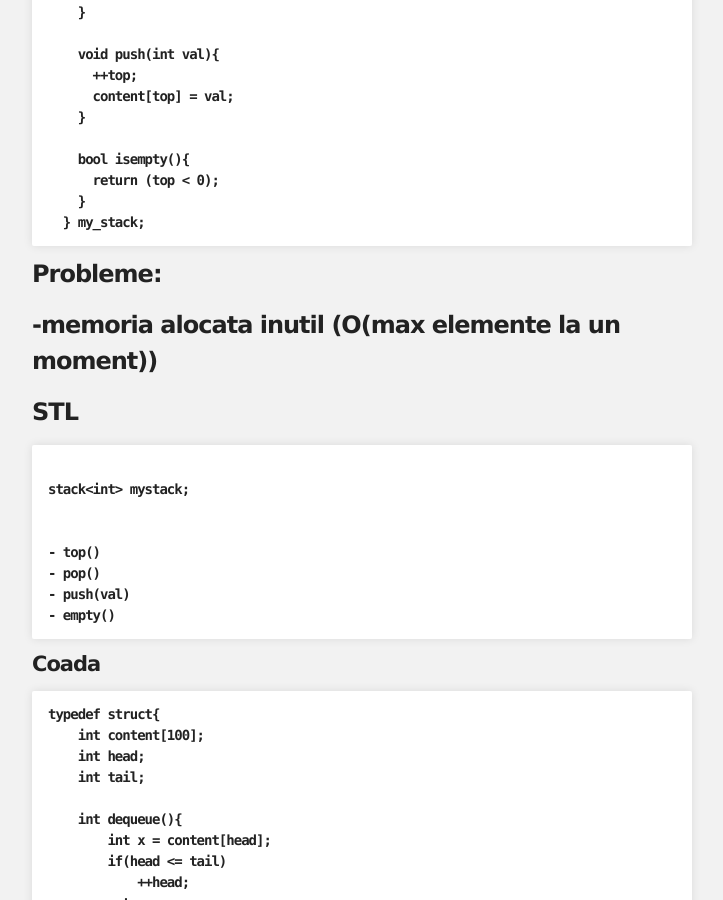
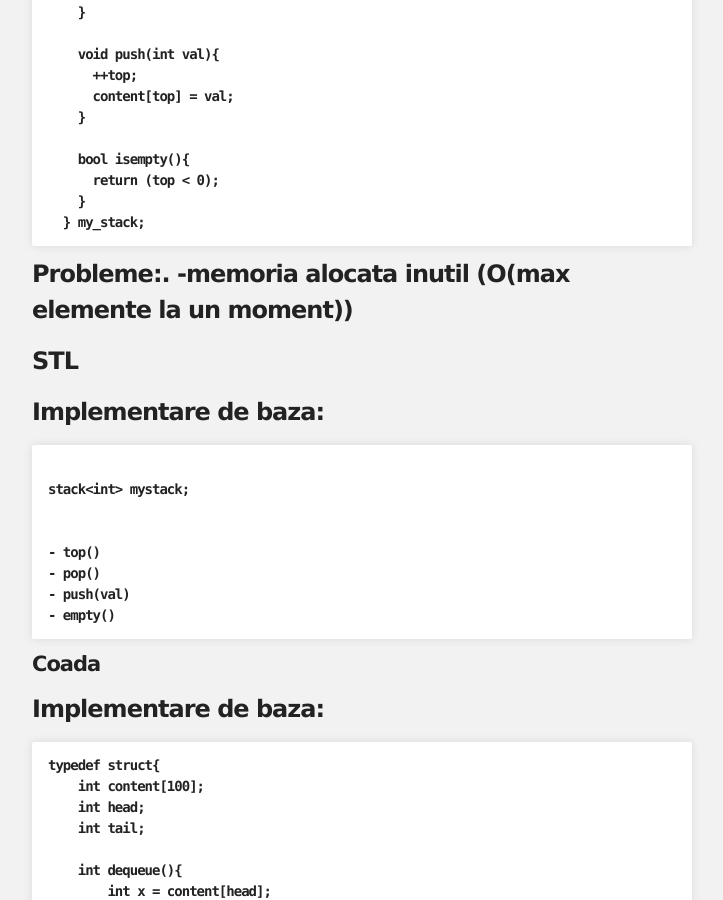
Before and after one commit to IuliaDuta/ASD, a Jekyll site: the page built from Seminarii/Seminar1.md, in a window 1280 px wide and 900 px high, scrolled down 1101 px. Shown: the whole window, without its empty margins (288-1011 px from the left). Built offline with Jekyll 4.4.1, drawn with Linux system fonts in a browser that asks for light colours.

Commit message:
Update Seminar1.md

````diff
--- a/Seminarii/Seminar1.md
+++ b/Seminarii/Seminar1.md
@@ -47,12 +47,11 @@
   } my_stack;
 ```
 
-**Probleme:**
-
-
-  -memoria alocata inutil (O(max elemente la un moment))
+**Probleme:**. -memoria alocata inutil (O(max elemente la un moment))
 
 **STL**
+
+Implementare de baza:
 
 ``` C++
 
@@ -65,9 +64,9 @@
 - empty()
 ```
 
-
 #### Coada
 
+Implementare de baza:
 
 ``` C++
 typedef struct{
@@ -96,9 +95,11 @@
 
 **Problema:**
 
+
 -memorie muulta (O(nr_elemente_total))
 
 **Solutie:**
+
 
 -solutie: coada circulara / stl
 
@@ -136,9 +137,6 @@
 
 ### Probleme
 
-
-Probleme:
-
 - 2 stive dintr-un vector (http://www.geeksforgeeks.org/efficiently-implement-k-stacks-single-array/)
 - coada din 2 stive (Queue)
 - stiva din doua cozi
@@ -154,9 +152,11 @@
 
 ** Memorie:**
 
+
 -memorie: O(maxim_asteptat) <- riscuri
 
 #### Dequeue
+
 
 - In aceasta structura, valorile pot fi inserate sau eliminate atat pe la inceputul, cat si pe la sfarsitul deque-ului, toate aceste operatii avand loc in timp O(1) amortizat.
 
````
